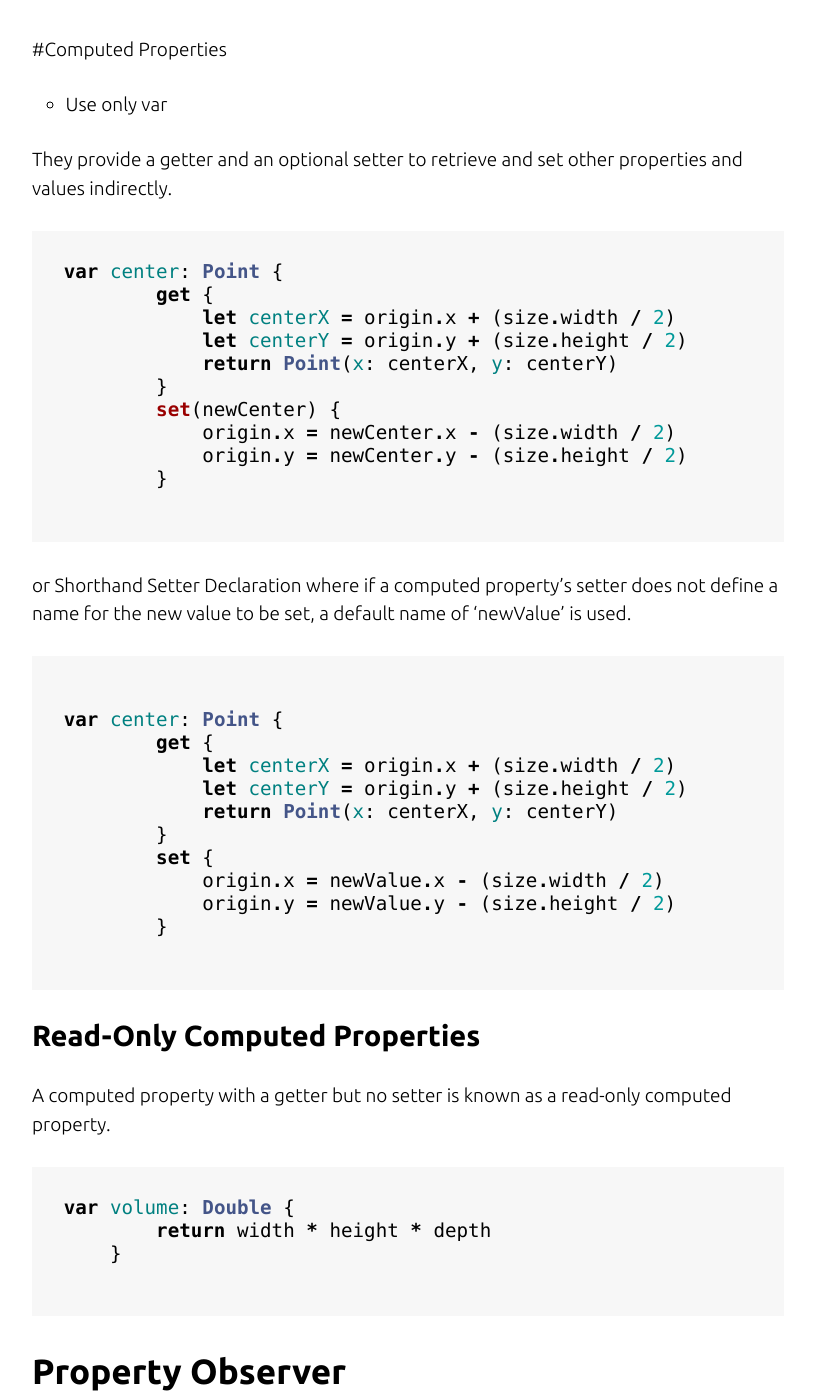
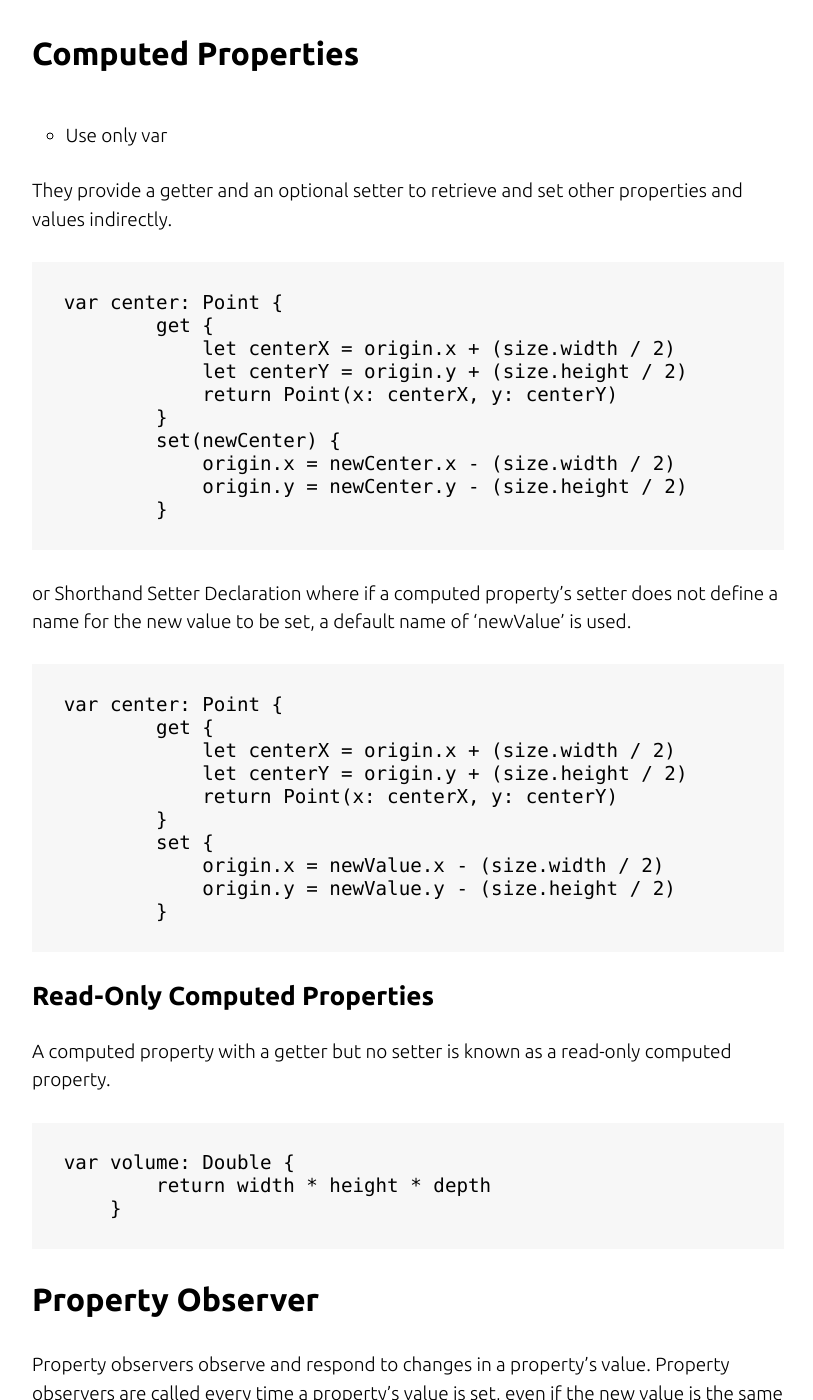
Before and after one commit to tarangpatel/whatilove, a Jekyll site: the page built from _posts/2016-03-27-computed-properties-observer.markdown, in a window 1280 px wide and 1400 px high, scrolled down 191 px. Shown: the whole window, without its empty margins (232-1045 px from the left). Built offline with Jekyll 4.4.1, drawn with Linux system fonts in a browser that asks for light colours; nearby versions of some CDN libraries; comment, search, counter and statistics services are not loaded; some of the changed text lies outside the part shown.

Commit message:
Update 2016-03-27-computed-properties-observer.markdown

````diff
--- a/_posts/2016-03-27-computed-properties-observer.markdown
+++ b/_posts/2016-03-27-computed-properties-observer.markdown
@@ -2,13 +2,13 @@
 title: Advance Properties in Swift
 ---
 
-#Computed Properties
+## Computed Properties
 
 * Use only var
 
 They provide a getter and an optional setter to retrieve and set other properties and values indirectly.
 
-```swift
+{% highlight text %}
 var center: Point {
         get {
             let centerX = origin.x + (size.width / 2)
@@ -20,11 +20,11 @@ var center: Point {
             origin.y = newCenter.y - (size.height / 2)
         }
 
-```
+{% endhighlight %}
 
 or Shorthand Setter Declaration where if a computed property’s setter does not define a name for the new value to be set, a default name of 'newValue' is used.
 
-```swift
+{% highlight text %}
 
 var center: Point {
         get {
@@ -37,21 +37,21 @@ var center: Point {
             origin.y = newValue.y - (size.height / 2)
         }
 
-```
+{% endhighlight %}
 
-### Read-Only Computed Properties
+#### Read-Only Computed Properties
 A computed property with a getter but no setter is known as a read-only computed property.
 
-```swift
+{% highlight text %}
 var volume: Double {
         return width * height * depth
     }
 
-```
+{% endhighlight %}
 
 
 
-# Property Observer
+## Property Observer
 
 Property observers observe and respond to changes in a property’s value. Property observers are called every time a property’s value is set, even if the new value is the same as the property’s current value.
 
@@ -61,7 +61,7 @@ You have the option to define either or both of these observers on a property:
 * willSet is called just before the value is stored.
 * didSet is called immediately after the new value is stored.
 
-```swift
+{% highlight text %}
 class StepCounter {
     var totalSteps: Int = 0 {
         willSet(newTotalSteps) {
@@ -75,15 +75,15 @@ class StepCounter {
     }
 }
 
-```
+{% endhighlight %}
 
-# Type Properties
+## Type Properties
 
-```swift
+{% highlight text %}
 
 static var storedTypeProperty = "Some value."
     static var computedTypeProperty: Int {
         return 1
     }
 
-```
+{% endhighlight %}
````
